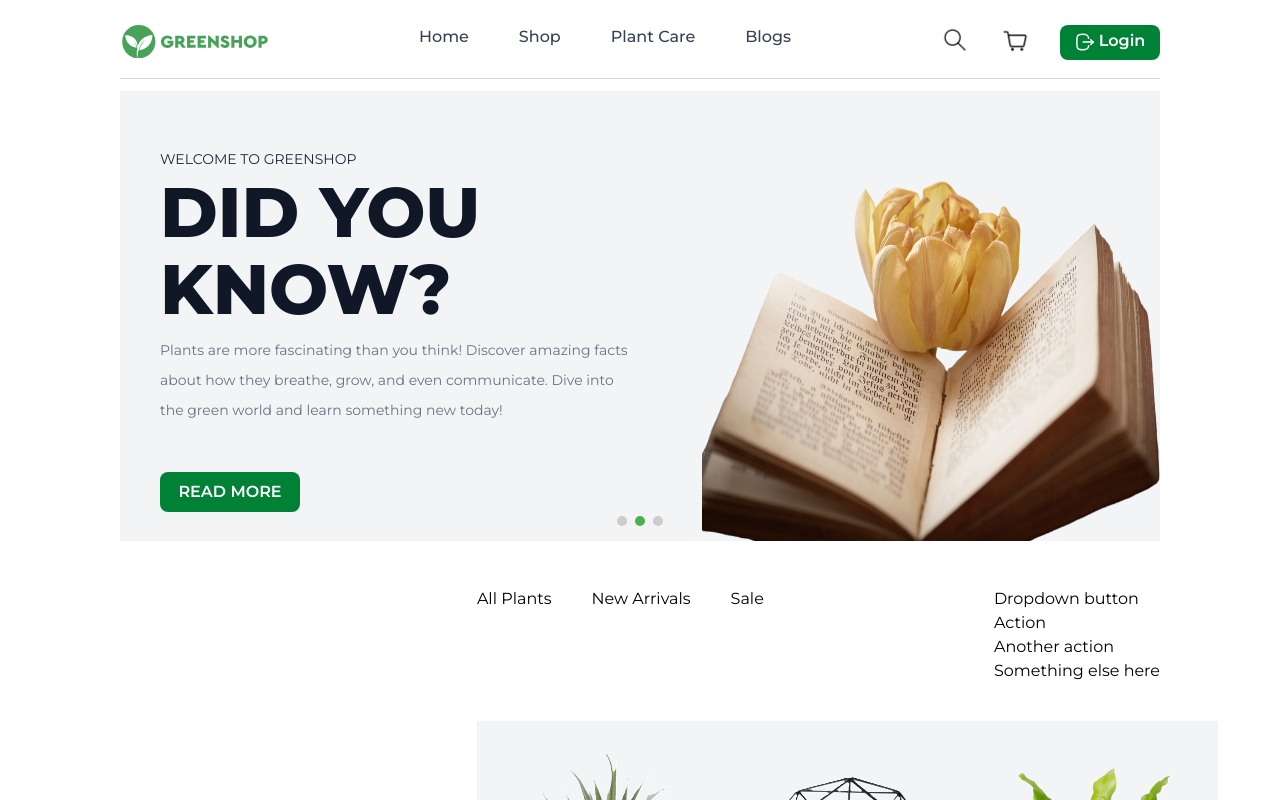
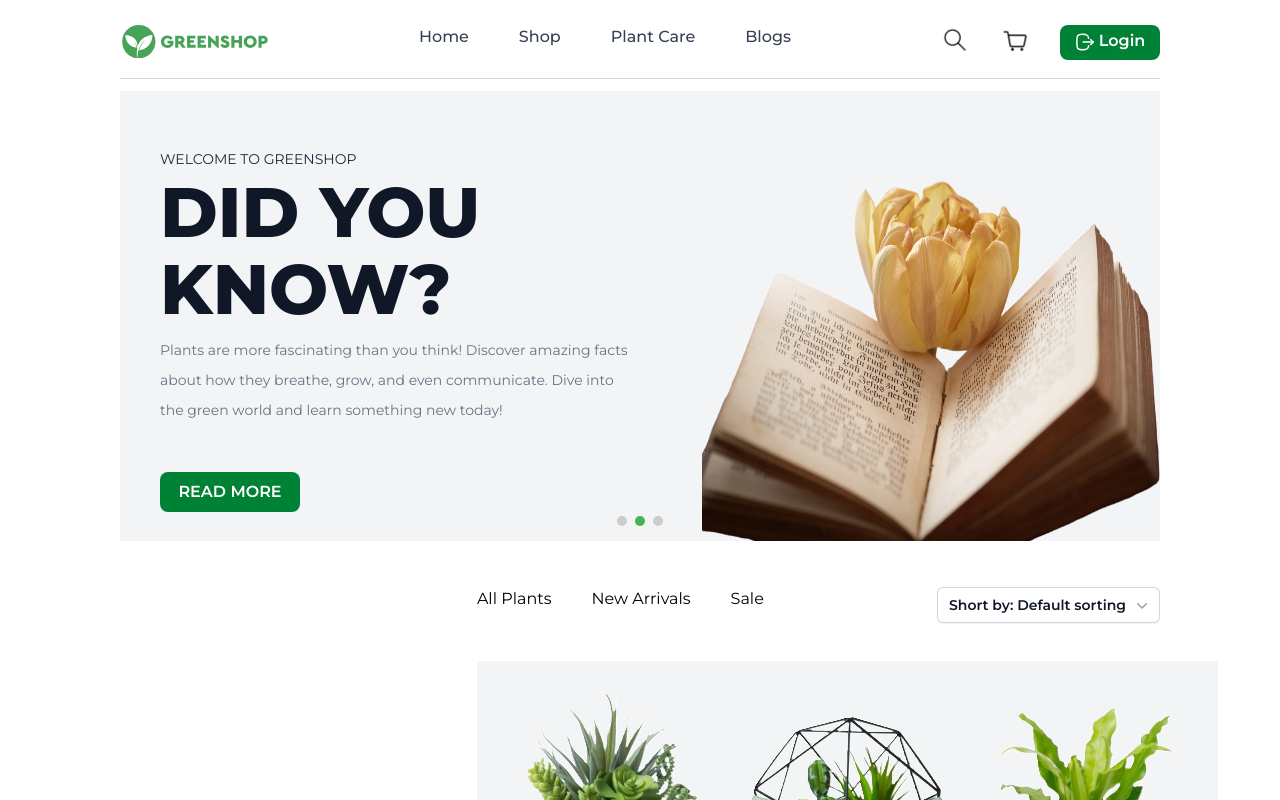
Before and after one commit to NaMiK0/Plants, a React (Vite) app in the folder frontend/plants/: page / in a window 1280 px wide. Shown: the top 800 px of the page. Built offline with nearby package versions, Linux system fonts and the light colour scheme.

Commit message:
начальный этам создания правого фильтра

```diff
--- a/frontend/plants/package.json
+++ b/frontend/plants/package.json
@@ -11,6 +11,8 @@
   },
   "dependencies": {
     "@coreui/react": "^5.5.0",
+    "@headlessui/react": "^2.2.0",
+    "@heroicons/react": "^2.2.0",
     "@material-tailwind/react": "^2.1.10",
     "@tailwindcss/vite": "^4.0.13",
     "framer-motion": "^12.5.0",
--- a/frontend/plants/src/components/DropdownMenuHome.tsx
+++ b/frontend/plants/src/components/DropdownMenuHome.tsx
@@ -1,16 +1,57 @@
-import { CDropdown, CDropdownItem, CDropdownMenu, CDropdownToggle } from '@coreui/react'
+import { Menu, MenuButton, MenuItem, MenuItems } from '@headlessui/react'
+import { ChevronDownIcon } from '@heroicons/react/20/solid'
+import {useState} from 'react'
 
-const DropdownMenuHome = () => {
+
+export default function DropdownMenuHome() {
+    const [selectedOption, setSelectedOption] = useState("Default sorting")
+    const options = [
+        'Default sorting',
+        'Sort Ascending',
+        'Sort Descending'
+    ]
+
+
     return (
-        <CDropdown>
-            <CDropdownToggle color="secondary">Dropdown button</CDropdownToggle>
-            <CDropdownMenu>
-                <CDropdownItem href="#">Action</CDropdownItem>
-                <CDropdownItem href="#">Another action</CDropdownItem>
-                <CDropdownItem href="#">Something else here</CDropdownItem>
-            </CDropdownMenu>
-        </CDropdown>
+        <Menu as="div" className="relative inline-block text-left">
+            <div>
+                <MenuButton className="inline-flex w-full justify-center gap-x-1.5 rounded-md bg-white px-3 py-2 text-sm font-semibold text-gray-900 ring-1 shadow-xs ring-gray-300 ring-inset hover:bg-gray-50">
+                    Short by: {selectedOption}
+                    <ChevronDownIcon aria-hidden="true" className="-mr-1 size-5 text-gray-400" />
+                </MenuButton>
+            </div>
+
+            <MenuItems
+                transition
+                className="absolute right-0 z-10 mt-2 w-56 origin-top-right rounded-md bg-white ring-1 shadow-lg ring-black/5 transition focus:outline-hidden data-closed:scale-95 data-closed:transform data-closed:opacity-0 data-enter:duration-100 data-enter:ease-out data-leave:duration-75 data-leave:ease-in"
+            >
+                <div className="py-1">
+                    <MenuItem>
+                        <a
+                            href="#"
+                            className="block px-4 py-2 text-sm text-gray-700 data-focus:bg-gray-100 data-focus:text-gray-900 data-focus:outline-hidden"
+                        >
+                            Default sorting
+                        </a>
+                    </MenuItem>
+                    <MenuItem>
+                        <a
+                            href="#"
+                            className="block px-4 py-2 text-sm text-gray-700 data-focus:bg-gray-100 data-focus:text-gray-900 data-focus:outline-hidden"
+                        >
+                            Sort Ascending
+                        </a>
+                    </MenuItem>
+                    <MenuItem>
+                        <a
+                            href="#"
+                            className="block px-4 py-2 text-sm text-gray-700 data-focus:bg-gray-100 data-focus:text-gray-900 data-focus:outline-hidden"
+                        >
+                            Sort Descending
+                        </a>
+                    </MenuItem>
+                </div>
+            </MenuItems>
+        </Menu>
     )
 }
-
-export default DropdownMenuHome;
```
Also changed, not shown: 1 other file (tests, documents, lock files or other folders).
